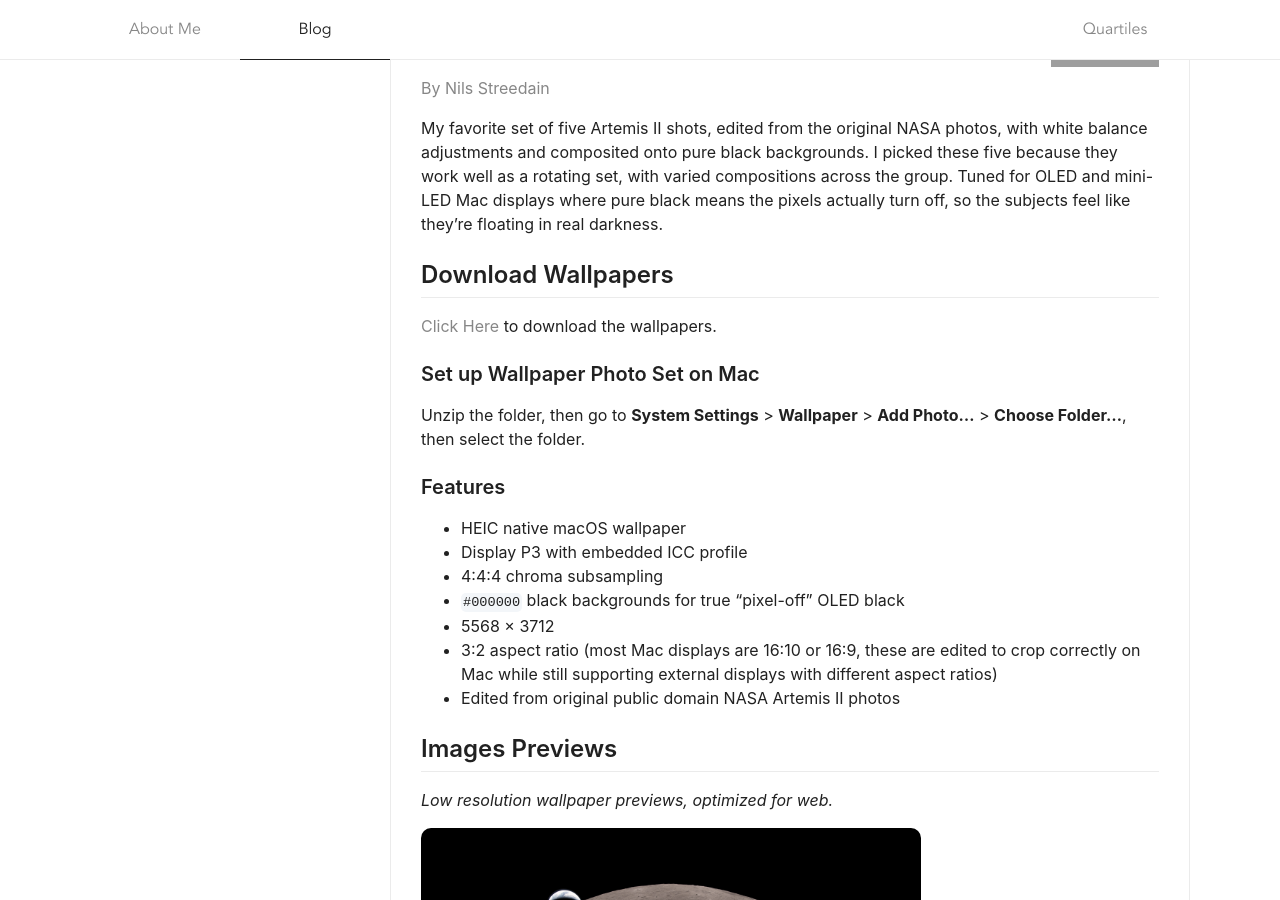
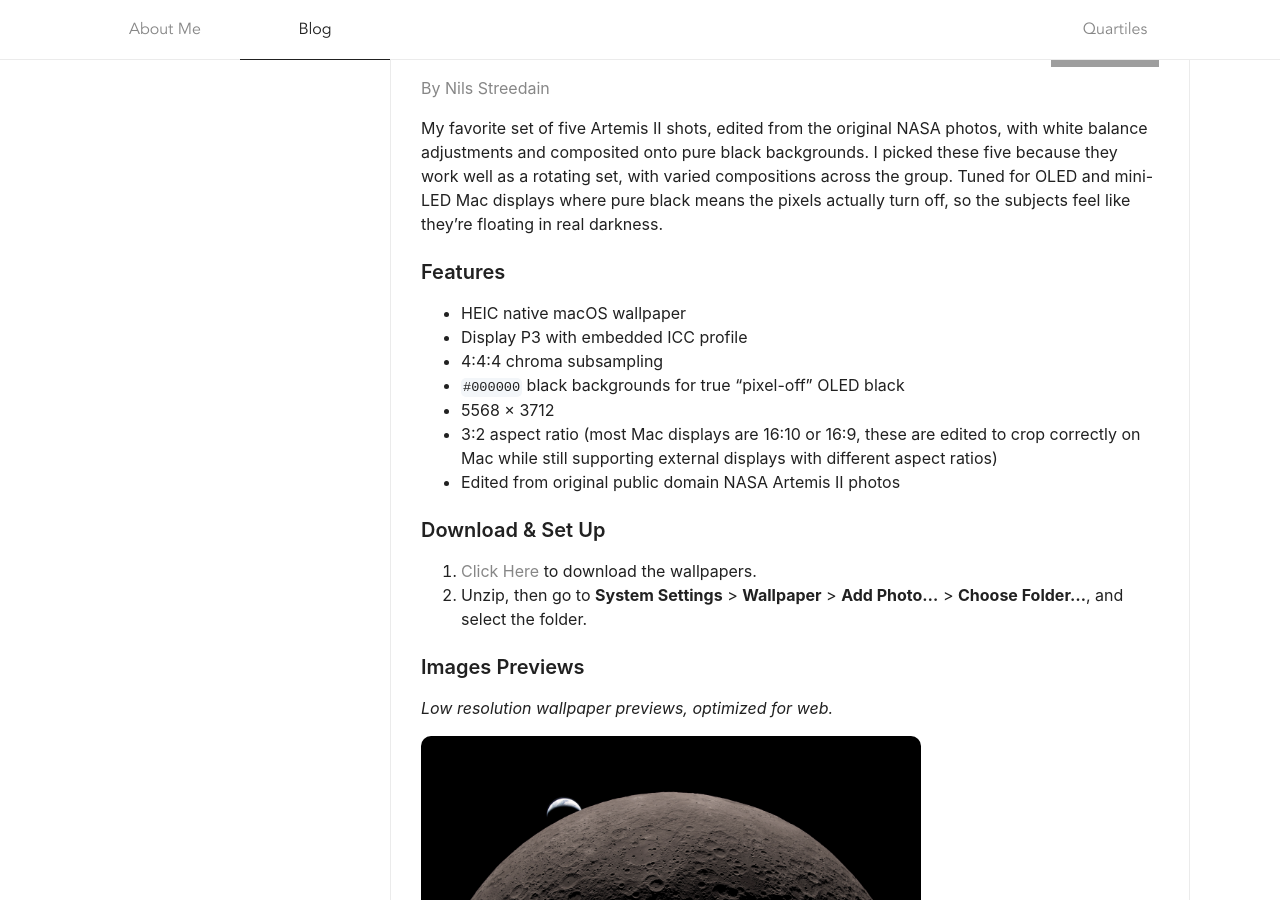
Before and after one commit to nilsstreedain/nilsstreedain.com, a Jekyll site: the page built from blog/_posts/2026-04-15-artemis-ii-oled-mac-wallpapers.md, in a window 1280 px wide and 900 px high, scrolled down 506 px. Built offline with Jekyll 4.4.1, drawn with Linux system fonts in a browser that asks for light colours; some of the changed lines change nothing that is shown; grey boxes are pictures that could not be loaded.

Commit message:
Cleanup April 2026 post

```diff
--- a/blog/_posts/2026-04-15-artemis-ii-oled-mac-wallpapers.md
+++ b/blog/_posts/2026-04-15-artemis-ii-oled-mac-wallpapers.md
@@ -10,12 +10,6 @@ bluesky_post_uri:
 ---
 My favorite set of five Artemis II shots, edited from the original NASA photos, with white balance adjustments and composited onto pure black backgrounds. I picked these five because they work well as a rotating set, with varied compositions across the group. Tuned for OLED and mini-LED Mac displays where pure black means the pixels actually turn off, so the subjects feel like they're floating in real darkness.
 
-## Download Wallpapers
-[Click Here](https://github.com/nilsstreedain/nilsstreedain.com/raw/refs/heads/main/downloads/artemis-ii-wallpapers.zip) to download the wallpapers.
-
-### Set up Wallpaper Photo Set on Mac
-Unzip the folder, then go to **System Settings** > **Wallpaper** > **Add Photo...** > **Choose Folder...**, then select the folder.
-
 ### Features
 - HEIC native macOS wallpaper
 - Display P3 with embedded ICC profile
@@ -25,7 +19,11 @@ Unzip the folder, then go to **System Settings** > **Wallpaper** > **Add Photo..
 - 3:2 aspect ratio (most Mac displays are 16:10 or 16:9, these are edited to crop correctly on Mac while still supporting external displays with different aspect ratios)
 - Edited from original public domain NASA Artemis II photos
 
-## Images Previews
+### Download & Set Up
+1. [Click Here](https://github.com/nilsstreedain/nilsstreedain.com/raw/refs/heads/main/downloads/artemis-ii-wallpapers.zip) to download the wallpapers.
+2. Unzip, then go to **System Settings** > **Wallpaper** > **Add Photo...** > **Choose Folder...**, and select the folder.
+
+### Images Previews
 _Low resolution wallpaper previews, optimized for web._
 
 ![The Moon's cratered surface lit from below with Earth rising behind the horizon](/assets/img/artemis-ii-1@0.5x.webp)
```
